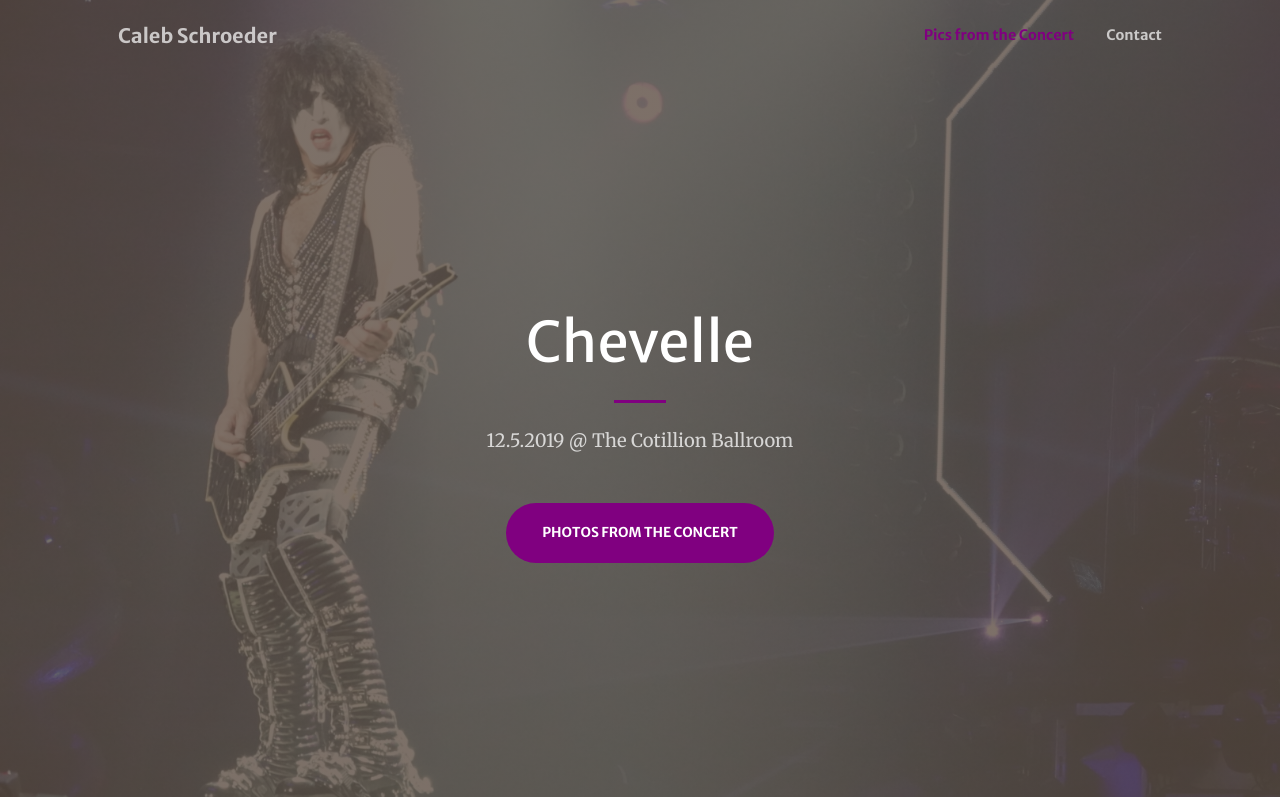
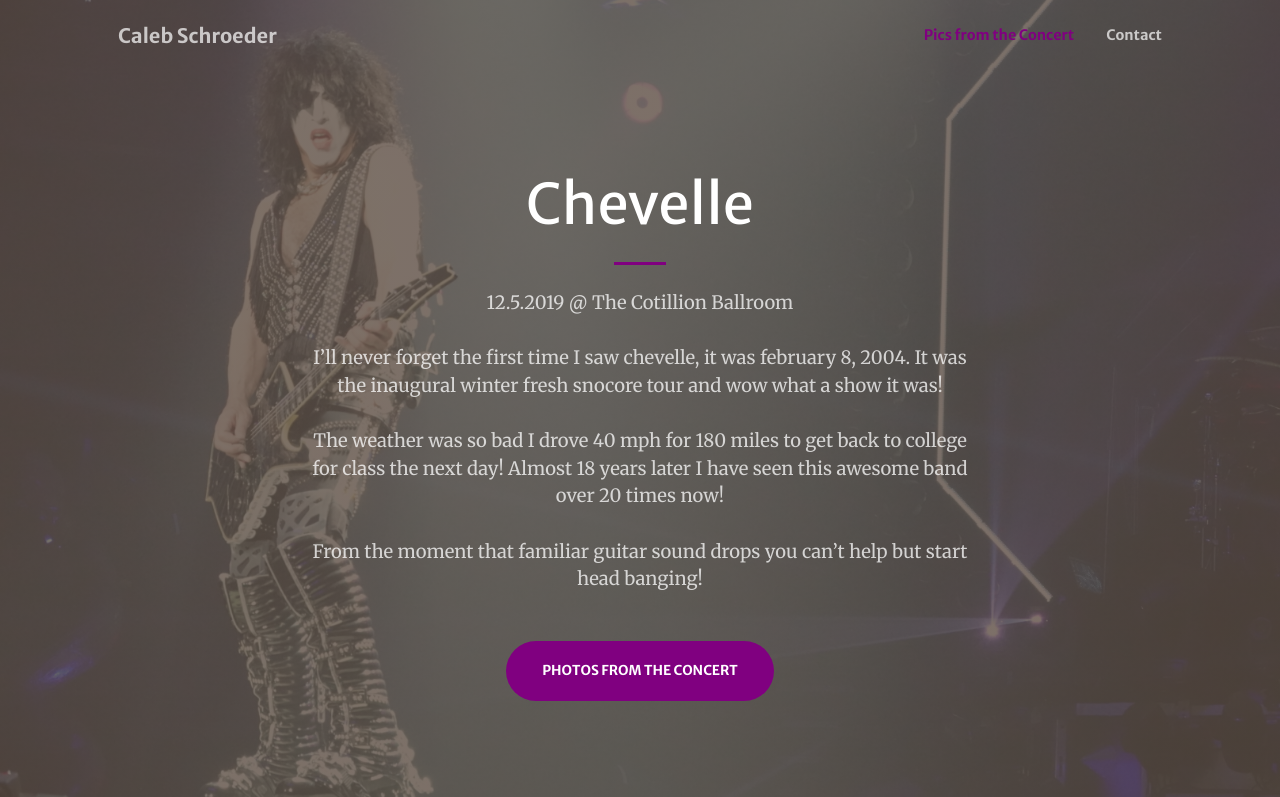
Before and after one commit to mattyparty/concertphotography, a plain HTML site: page concert_sets/chevelle.html in a window 1280 px wide. Shown: the top 797 px of the page. Drawn offline with nearby package versions, Linux system fonts and the light colour scheme; some packages are replaced by stand-ins of ours; a script that the page names is missing.

Commit message:
added chevelle content

```diff
--- a/concert_sets/chevelle.html
+++ b/concert_sets/chevelle.html
@@ -91,6 +91,15 @@
           <div class="col-lg-8 align-self-baseline">
             <p class="text-white-75 mb-5">
               12.5.2019 @ The Cotillion Ballroom
+              <br>
+              <br>
+              I’ll never forget the first time I saw chevelle, it was february 8, 2004. It was the inaugural winter fresh snocore tour and wow what a show it was!
+              <br>
+              <br>
+               The weather was so bad I drove 40 mph for 180 miles to get back to college for class the next day! Almost 18 years later I have seen this awesome band over 20 times now!
+               <br>
+               <br>
+                From the moment that familiar guitar sound drops you can’t help but start head banging!
             </p>
             <a class="btn btn-primary btn-xl" href="#portfolio">Photos From the Concert</a>
           </div>
```
